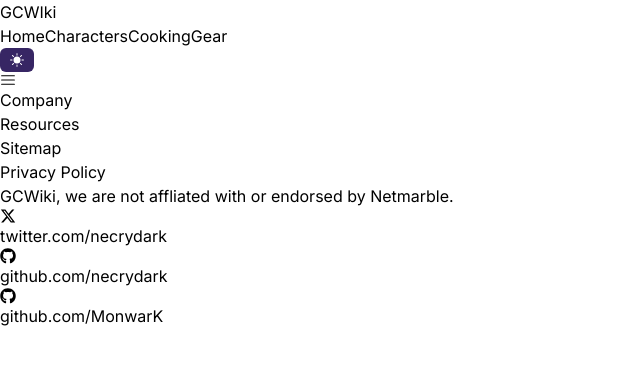
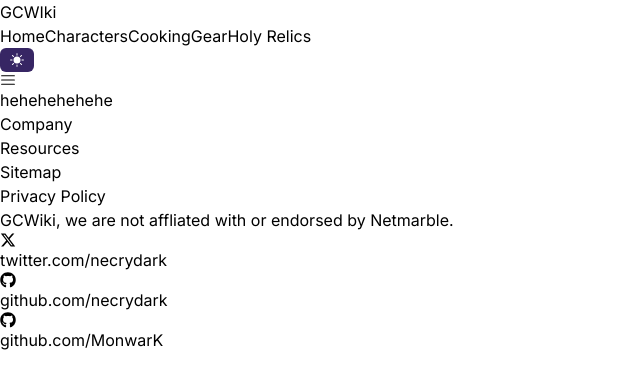
Before and after one commit to necrydark/gcdb, a Next.js app: page /relics in a window 1280 px wide. Before the commit this address had no page. Shown: the top 388 px of the page, without its empty margins (0-640 px from the left). Built offline with nearby package versions, Linux system fonts and the light colour scheme.

Commit message:
added holy relics page

```diff
--- /dev/null
+++ b/src/app/relics/page.tsx
@@ -0,0 +1,11 @@
+import React from 'react'
+
+function HolyRelicsPage() {
+  return (
+    <div className='container mx-auto p-10 space-y-5'>
+      <h1>hehehehehehe</h1>
+    </div>
+  )
+}
+
+export default HolyRelicsPage
--- a/src/components/navbar.tsx
+++ b/src/components/navbar.tsx
@@ -25,6 +25,10 @@
       name: "Gear",
       url: "/gear",
     },
+    {
+      name: "Holy Relics",
+      url: "/relics",
+    }
   ];
 
   const handleResize = () => {
```
